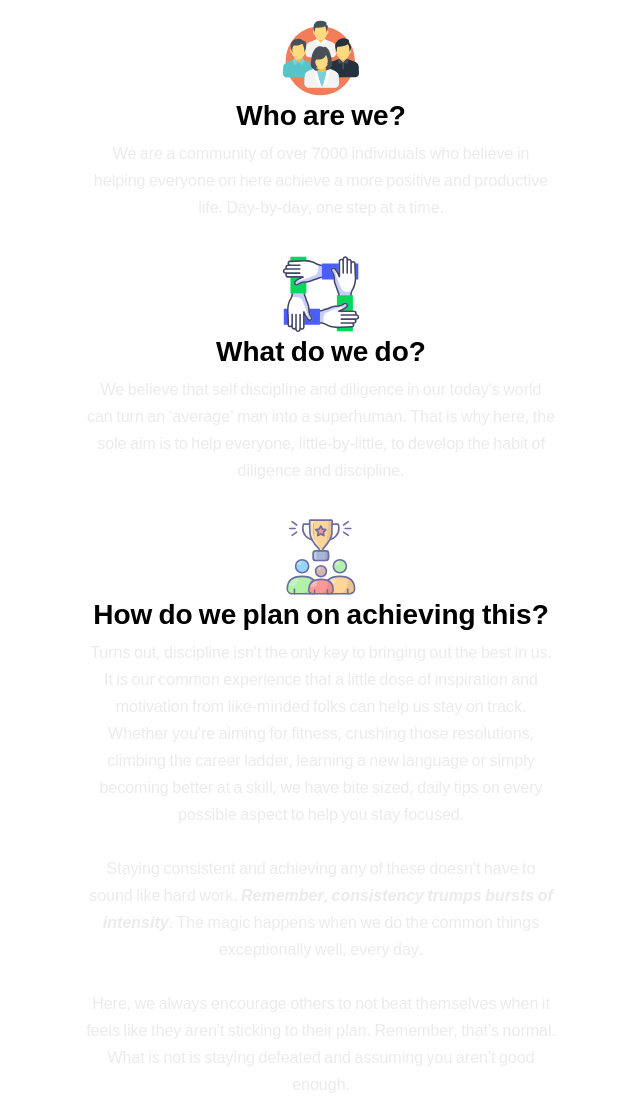
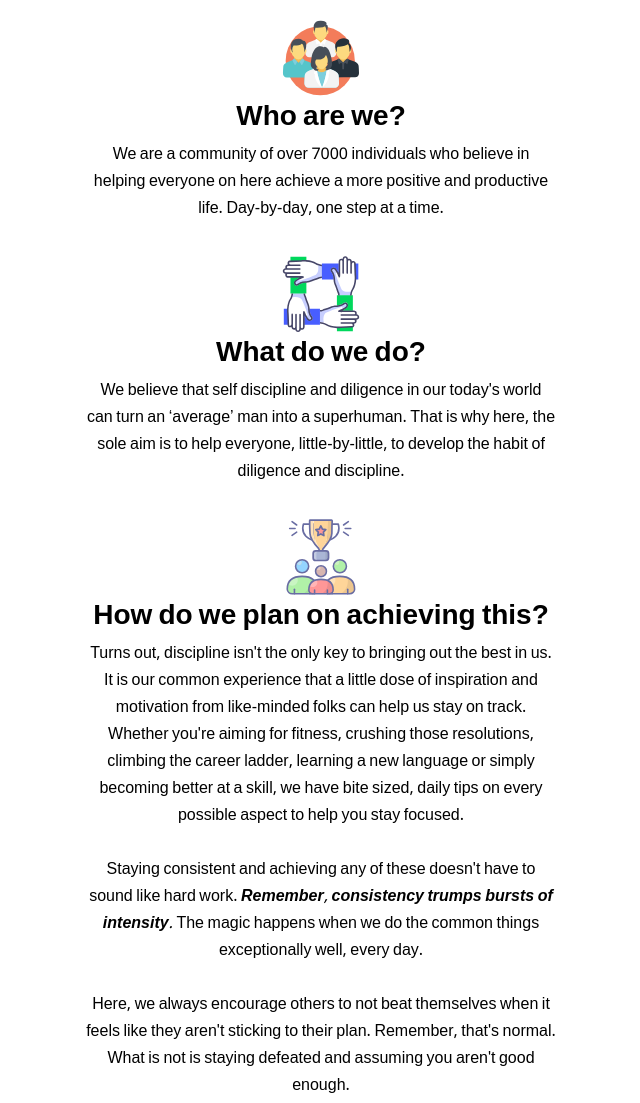
Before and after one commit to dcodeprodigy/thetopside, a plain HTML site: page index.html in a window 1280 px wide. Shown: the part 817-1920 px from the top of the page, without its empty margins (319-959 px from the left). Drawn offline with nearby package versions, Linux system fonts and the light colour scheme; a web font is replaced by a local one.

Commit message:
Update main-styles.css
removed an unwanted comma for effective element targetting

```diff
--- a/stylesheets/main-styles.css
+++ b/stylesheets/main-styles.css
@@ -495,7 +495,7 @@ footer div a:hover{
     margin-bottom: 0;
 }
 
-.second-form, p{
+.second-form p{
     color: #e4e4e4bd;
     font-size: 1.3rem;
     margin-top: 0;
```
